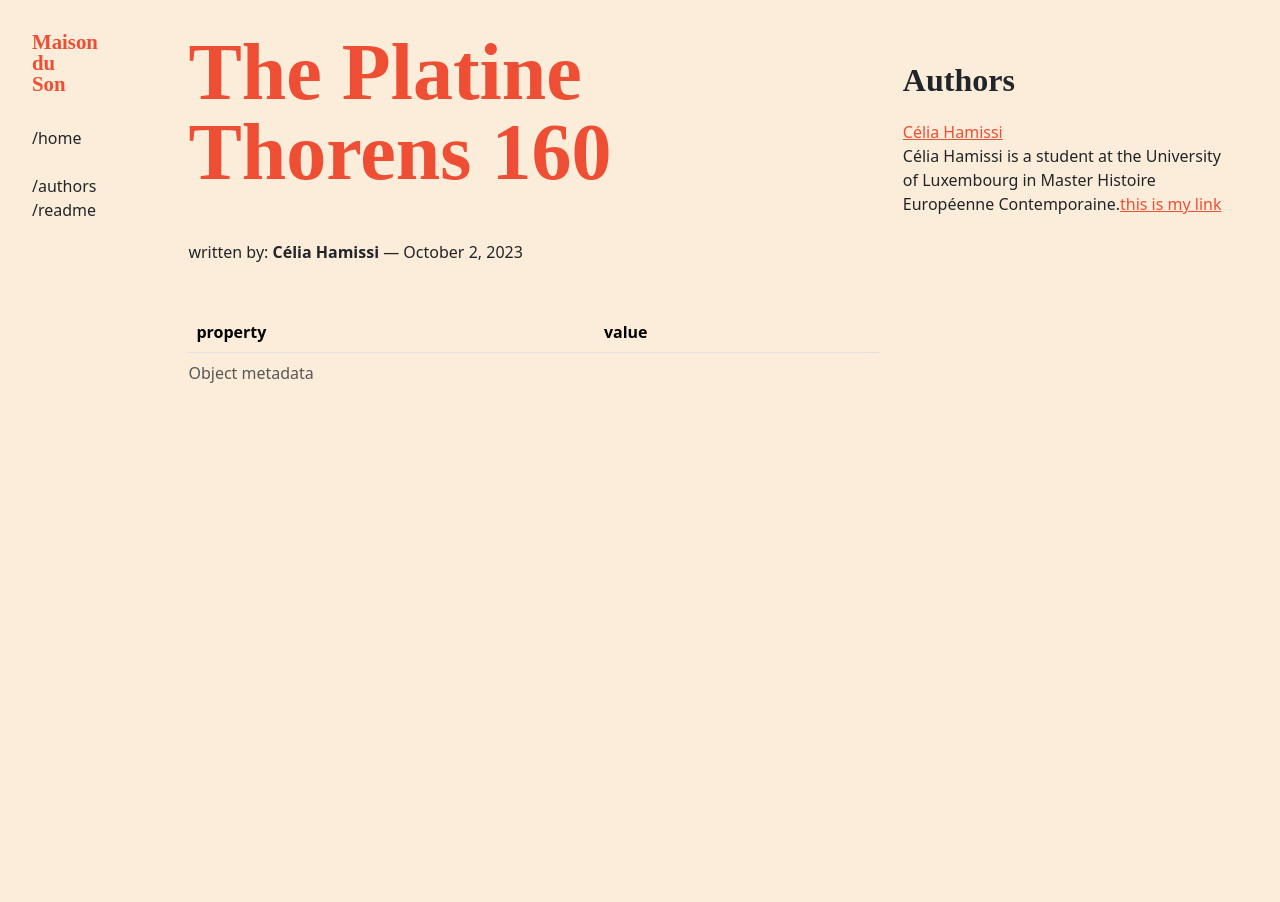
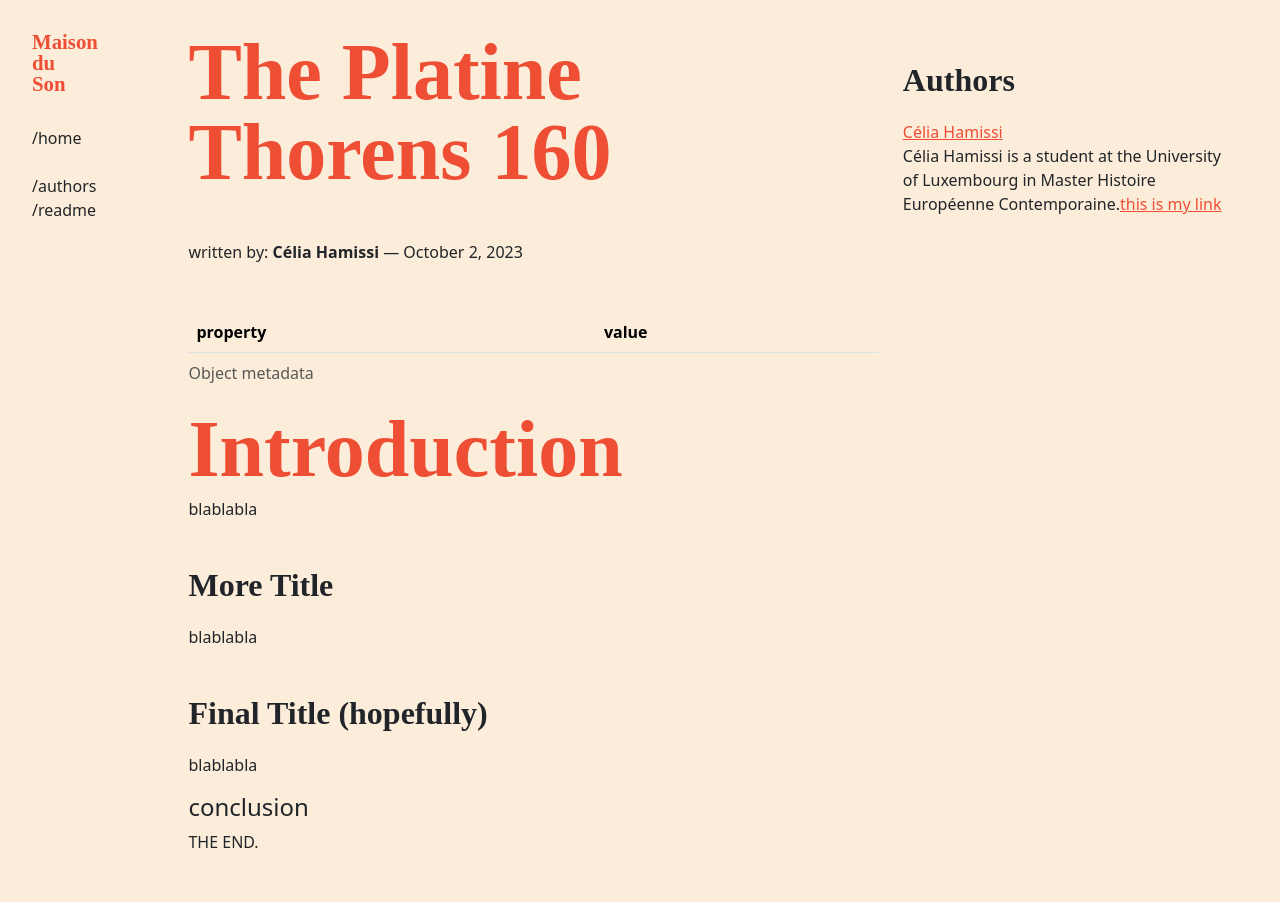
Before and after one commit to C2DH/maison-du-son, a Jekyll site: the page built from _objects/platine-thorens-160.md, in a window 1280 px wide. Built offline with Jekyll 4.4.1, drawn with Linux system fonts in a browser that asks for light colours; some web fonts are replaced.

Commit message:
Update platine-thorens-160.md

```diff
--- a/_objects/platine-thorens-160.md
+++ b/_objects/platine-thorens-160.md
@@ -4,3 +4,17 @@
 authors:
   - celia-hamissi
 ---
+
+
+
+# Introduction
+blablabla
+
+## More Title
+blablabla
+
+### Final Title (hopefully)
+blablabla
+
+#### conclusion
+THE END.
```
